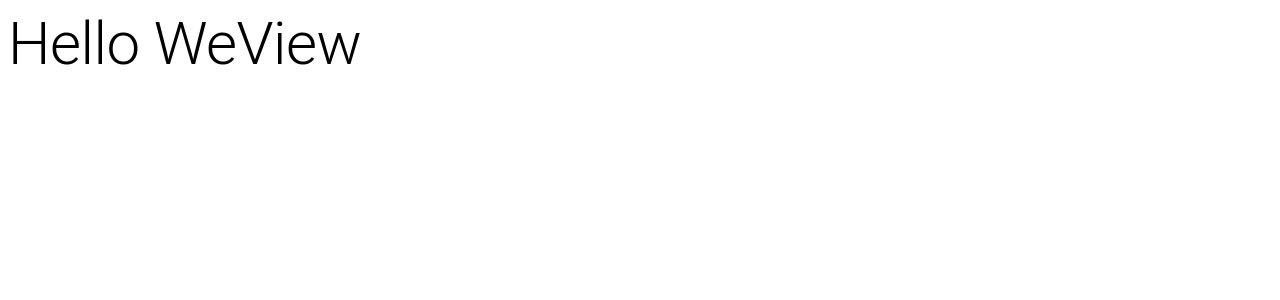
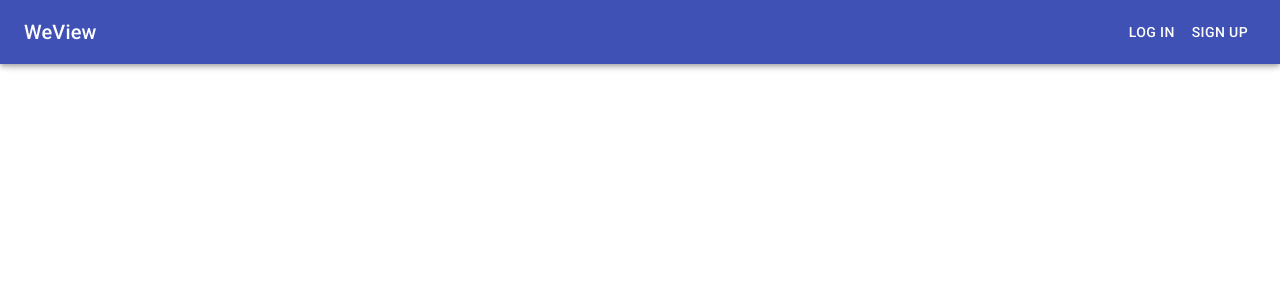
Before and after one commit to lrnxie/weview, a React (Create React App) app: page / in a window 1280 px wide. Shown: the top 300 px of the page. Built offline with nearby package versions, Linux system fonts and the light colour scheme.

Commit message:
Create navbar

```diff
--- a/public/index.html
+++ b/public/index.html
@@ -7,9 +7,14 @@
     <meta name="theme-color" content="#000000" />
     <link rel="apple-touch-icon" href="%PUBLIC_URL%/logo192.png" />
     <link rel="manifest" href="%PUBLIC_URL%/manifest.json" />
+    <link
+      rel="stylesheet"
+      href="https://fonts.googleapis.com/css?family=Roboto:300,400,500,700&display=swap"
+    />
+
     <title>WeView</title>
   </head>
-  <body>
+  <body style="margin: 0;">
     <noscript>You need to enable JavaScript to run this app.</noscript>
     <div id="root"></div>
   </body>
--- a/src/App.js
+++ b/src/App.js
@@ -1,9 +1,12 @@
 import React from "react";
-
-import Typography from "@material-ui/core/Typography";
+import Navbar from "./components/layout/Navbar";
 
 function App() {
-  return <Typography variant="h2">Hello WeView</Typography>;
+  return (
+    <div>
+      <Navbar />
+    </div>
+  );
 }
 
 export default App;
--- /dev/null
+++ b/src/components/layout/Navbar.js
@@ -0,0 +1,31 @@
+import React from "react";
+
+import { makeStyles } from "@material-ui/core/styles";
+import AppBar from "@material-ui/core/AppBar";
+import Toolbar from "@material-ui/core/Toolbar";
+import Typography from "@material-ui/core/Typography";
+import Button from "@material-ui/core/Button";
+
+const useStyles = makeStyles(() => ({
+  title: {
+    flexGrow: 1,
+  },
+}));
+
+const Navbar = () => {
+  const classes = useStyles();
+
+  return (
+    <AppBar>
+      <Toolbar>
+        <Typography className={classes.title} variant="h6">
+          WeView
+        </Typography>
+        <Button color="inherit">Log In</Button>
+        <Button color="inherit">Sign Up</Button>
+      </Toolbar>
+    </AppBar>
+  );
+};
+
+export default Navbar;
```
